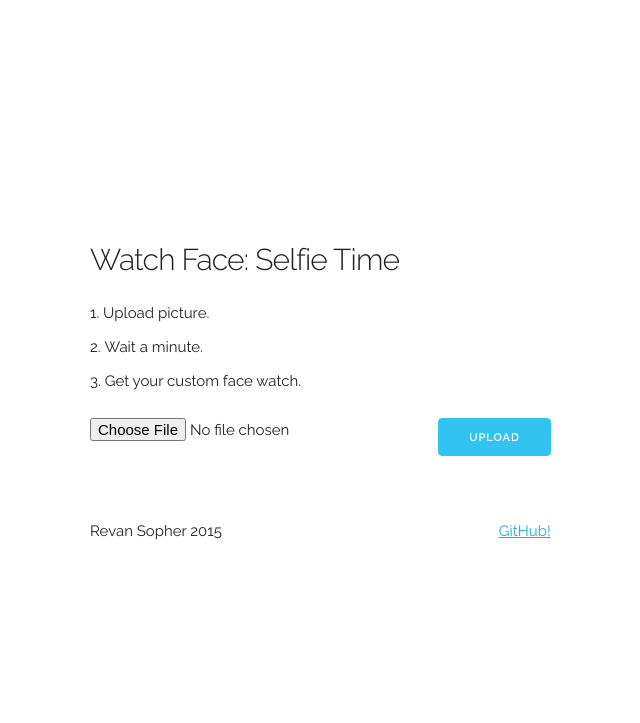
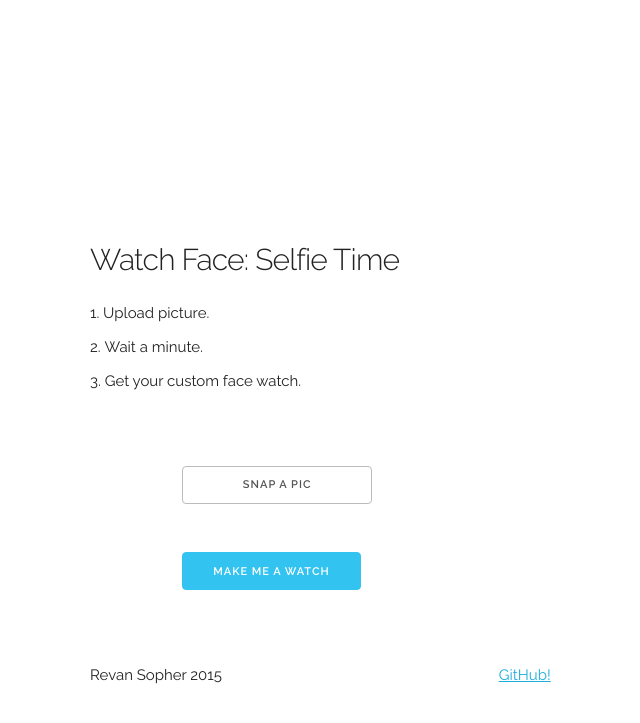
Before and after one commit to revan/watchface, a Flask app: page / in a window 1280 px wide. Shown: the top 723 px of the page, without its empty margins (70-710 px from the left). Run offline with Flask 2, Linux system fonts and the light colour scheme.

Commit message:
CSS is              awesome!

```diff
--- a/server/templates/main.html
+++ b/server/templates/main.html
@@ -36,13 +36,23 @@
           <li>Wait a minute.</li>
           <li>Get your custom face watch.</li>
         </ol>
-        <form action="" method=post enctype=multipart/form-data>
-            <p><input class="u-pull-left" type=file name=file>
-                <input class="u-pull-right button-primary" type=submit value=Upload>
-        </form>
-
       </div>
     </div>
+        <form action="" method=post enctype=multipart/form-data>
+    <div class="row">
+      <div class="one-half column" style="margin-top: 5%">
+          <div style="position:relative; margin: 0 20%">
+            <input style="width:100%; position: relative; z-index: 2; opacity: 0; -moz-opacity:0;	filter:alpha(opacity: 0);	opacity: 0;" type=file name=file>
+            <input class="button" style="position: absolute; top: 0px; left: 0px; z-index: 1;" value="Snap a pic">
+          </div>
+      </div>
+    </div>
+    <div class="row">
+      <div class="one-half column" style="margin-top: 5%; margin-left: auto; margin-right: auto">
+                <input class="button-primary" style="width=20%; margin: 0 20%" type=submit value="Make me a watch">
+      </div>
+    </div>
+        </form>
     <div class="row">
       <div class="three columns" style="margin-top: 5%">
         <p class="u-pull-left">Revan Sopher 2015</p>
```
